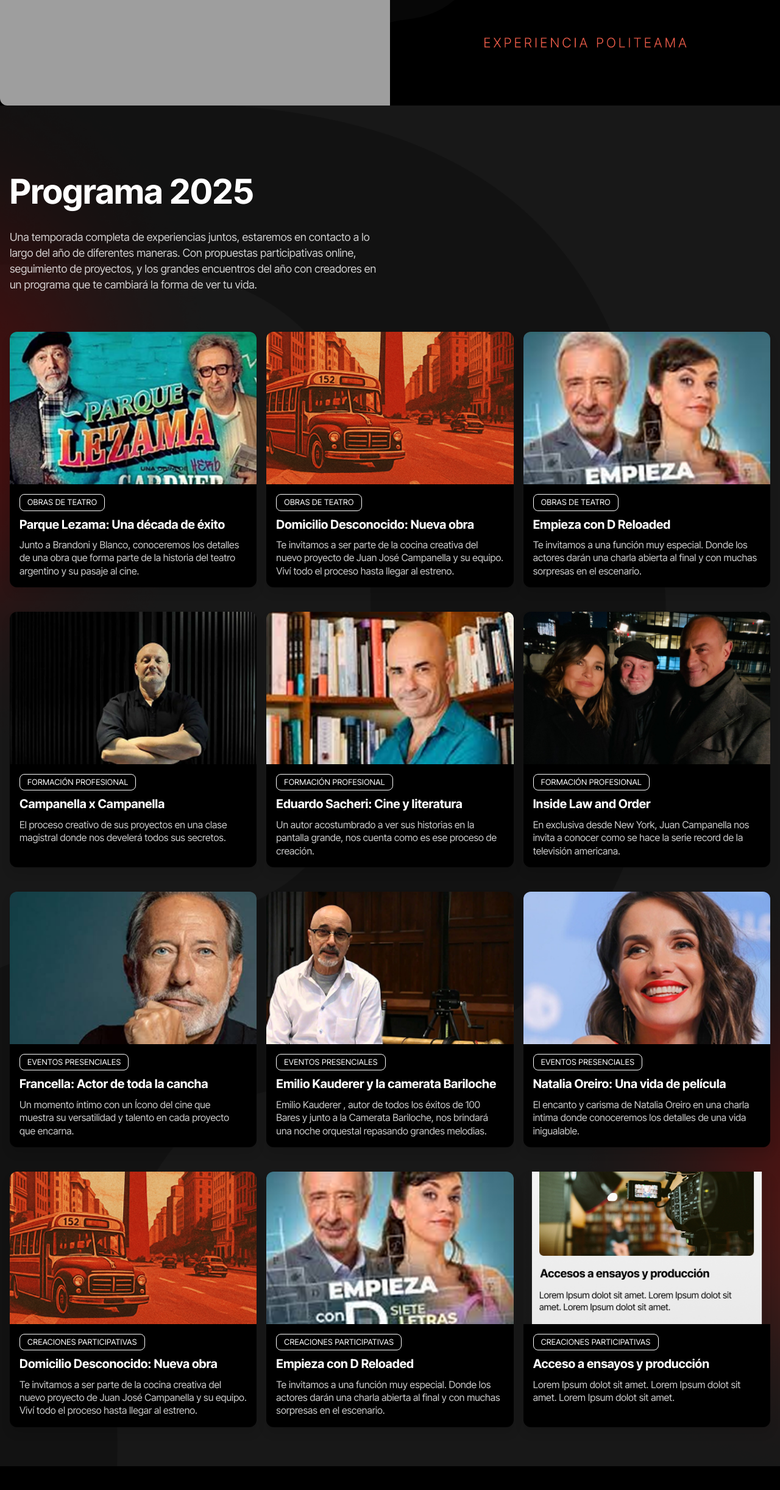
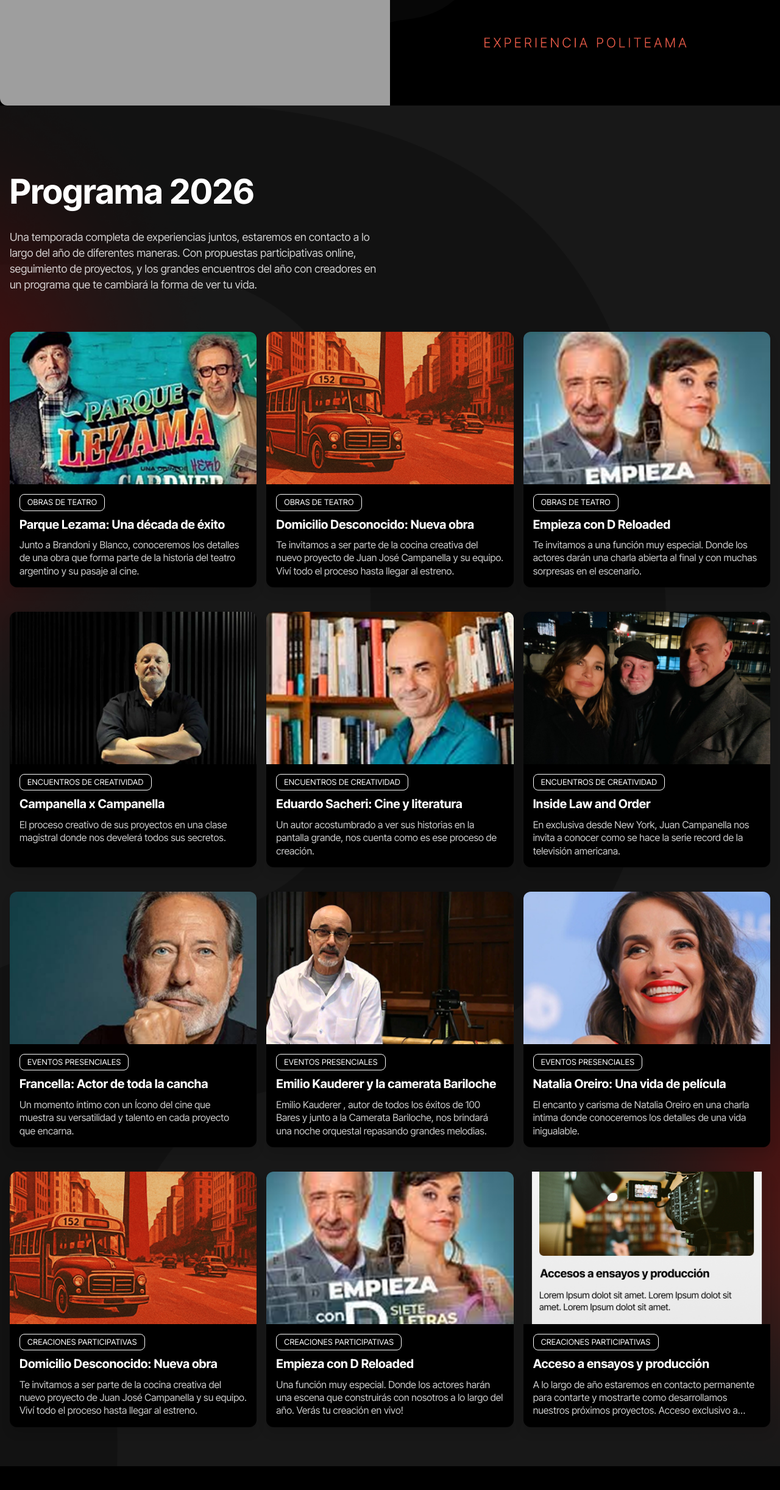
Before and after one commit to ulisescolosimo/campanella, a Next.js app: page / in a window 1280 px wide. Shown: the part 3303-5746 px from the top of the page at 61% size. Built offline with nearby package versions, Linux system fonts and the light colour scheme; grey boxes are pictures that could not be loaded; a web font is replaced by a local one.

Commit message:
fix info

```diff
--- a/components/PoliteamaInfo.jsx
+++ b/components/PoliteamaInfo.jsx
@@ -172,7 +172,7 @@ export default function PoliteamaInfo() {
         </div>
         </div>
 
-        {/* Programa 2025 */}
+        {/* Programa 2026 */}
         <div className="w-full py-16 flex flex-col items-center min-h-[80vh] relative">
           {/* Fondo con imagen */}
           <div className="absolute inset-0 z-0">
@@ -197,7 +197,7 @@ export default function PoliteamaInfo() {
               className="text-center md:text-left mt-8 mb-6 md:mt-12 md:mb-8"
               id="programa"
             >
-              Programa 2025
+              Programa 2026
             </h2>
             <p
               className="text-white/80 text-center md:text-left mb-12 md:mb-16 mx-auto md:mx-0"
@@ -241,7 +241,7 @@ export default function PoliteamaInfo() {
                   ],
                 },
                 {
-                  titulo: "Formación profesional",
+                  titulo: "Encuentros de creatividad",
                   icono: "/images/icon/cinta.png",
                   verMas: true,
                   cards: [
@@ -303,13 +303,13 @@ export default function PoliteamaInfo() {
                     },
                     {
                       titulo: "Empieza con D Reloaded",
-                      descripcion: "Te invitamos a una función muy especial. Donde los actores darán una charla abierta al final y con muchas sorpresas en el escenario.",
+                      descripcion: "Una función muy especial. Donde los actores harán una escena que construirás con nosotros a lo largo del año. Verás tu creación en vivo!	",
                       imagen: "/images/creaciones/11.png",
                       badge: "Noviembre",
                     },
                     {
                       titulo: "Acceso a ensayos y producción",
-                      descripcion: "Lorem Ipsum dolot sit amet. Lorem Ipsum dolot sit amet. Lorem Ipsum dolot sit amet.",
+                      descripcion: "A lo largo de año estaremos en contacto permanente para contarte y mostrarte como desarrollamos nuestros próximos proyectos. Acceso exclusivo a nuestro proceso creativo.",
                       imagen: "/images/creaciones/12.png",
                       badge: null,
                     },
--- a/components/Programa2025.jsx
+++ b/components/Programa2025.jsx
@@ -233,7 +233,7 @@ export default function Programa2025() {
           className="text-center md:text-left mt-8 mb-18 md:mt-12 md:mb-16"
           id="programa"
         >
-          Programa 2025
+          Programa 2026
         </h2>
         <div className="flex flex-col gap-10">
           {categorias.map((cat, idx) => (
```
